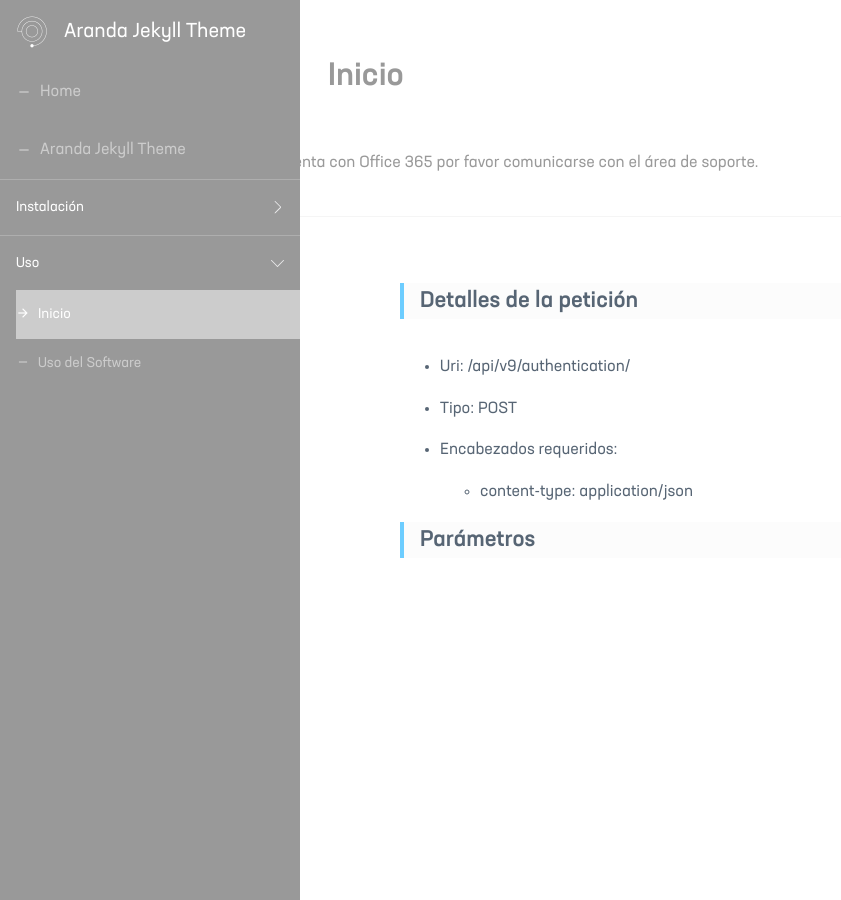
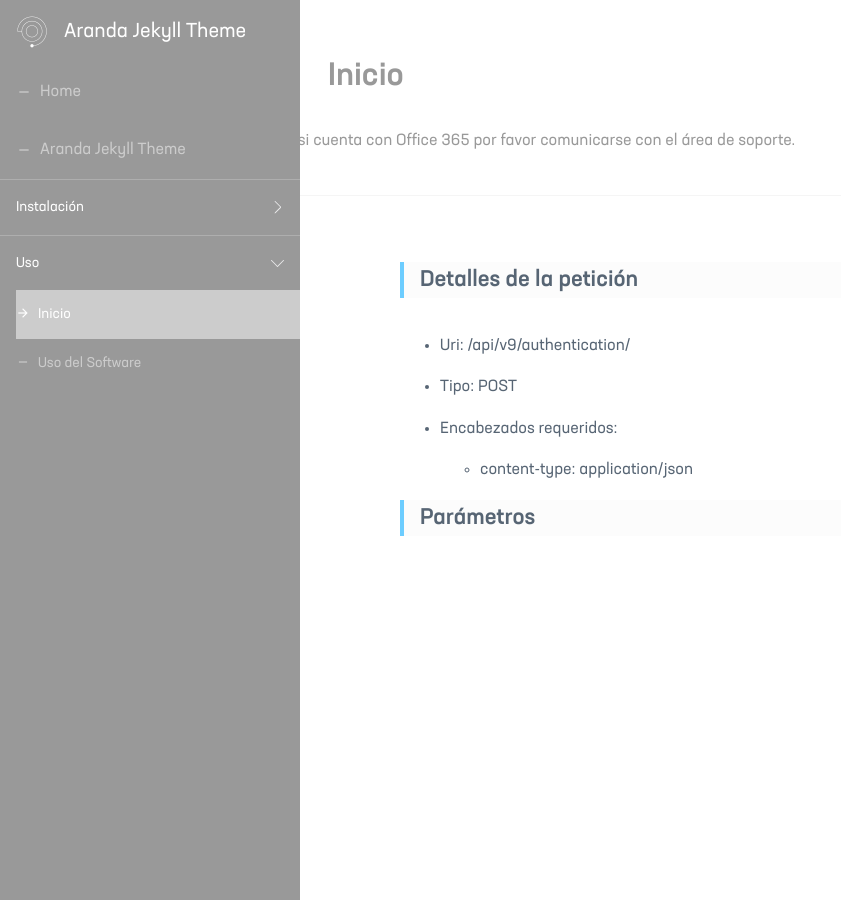
Before and after one commit to Nats85/Manuales-Aranda-Apis, a Jekyll site: the page built from docs/2.1-inicio.md, in a window 1280 px wide. Shown: the whole page, without its empty margins (0-841 px from the left). Built offline with Jekyll 4.4.1, drawn with Linux system fonts in a browser that asks for light colours.

Commit message:
Update apis.html

```diff
--- a/_layouts/apis.html
+++ b/_layouts/apis.html
@@ -12,8 +12,9 @@
       <ul></ul>
     </aside>{% endif %}
   </div>
-  <div class="icon"><img src="{{ site.baseurl }}/assets/images/ic_alert.svg"></div>
+       <div class="alert"><img src="{{ site.baseurl }}/assets/images/ic_alert.svg">
                 {{ site.data.messages['instaladores'] }}
+       </div>
 </header>
 
 <post id="documentationArea" class="sg_doc">
```
